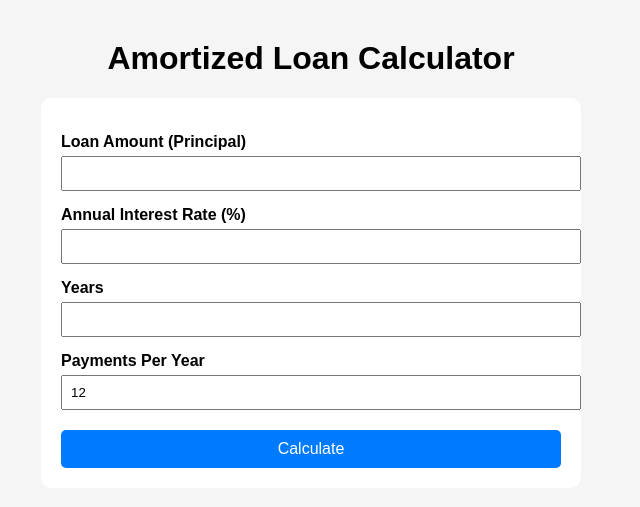
After one commit to seculoseculorum/BalanceSheet, a Flask app: page /loan in a window 1280 px wide. The commit adds this page. Shown: the top 507 px of the page, without its empty margins (329-969 px from the left). Run offline with Flask 3, Linux system fonts and the light colour scheme.

Commit message:
New calculator for loans)

```diff
--- a/app.py
+++ b/app.py
@@ -1,16 +1,75 @@
-from flask import Flask, render_template, request
+from flask import Flask, render_template, request, redirect, url_for
+import math
 
 app = Flask(__name__)
 
-@app.route("/", methods=["GET", "POST"])
-def index():
+# ----------------------------
+# Loan amortization calculator
+# ----------------------------
+
+def amortized_loan_schedule(principal, annual_rate, years, payments_per_year=12):
+    r = annual_rate / payments_per_year
+    n = int(years * payments_per_year)
+
+    payment = principal * (r * (1 + r)**n) / ((1 + r)**n - 1)
+
+    schedule = []
+    balance = principal
+
+    for i in range(1, n + 1):
+        interest = balance * r
+        principal_payment = payment - interest
+        balance -= principal_payment
+        balance = max(balance, 0)
+
+        schedule.append({
+            "payment_number": i,
+            "payment": round(payment, 2),
+            "principal_paid": round(principal_payment, 2),
+            "interest_paid": round(interest, 2),
+            "remaining_balance": round(balance, 2)
+        })
+
+    return schedule
+
+
+# ----------------------------
+# Loan calculator route
+# ----------------------------
+
+@app.route("/loan", methods=["GET", "POST"])
+def loan_calculator():
+    schedule = None
+
+    if request.method == "POST":
+        try:
+            principal = float(request.form.get("principal", 0))
+            annual_rate = float(request.form.get("annual_rate", 0)) / 100
+            years = float(request.form.get("years", 0))
+            payments_per_year = int(request.form.get("ppy", 12))
+
+            schedule = amortized_loan_schedule(
+                principal, annual_rate, years, payments_per_year
+            )
+
+        except ValueError:
+            schedule = []
+
+    return render_template("loan.html", schedule=schedule)
+
+
+# ----------------------------
+# Tase-laskuri (main calculator)
+# ----------------------------
+
+@app.route("/tase", methods=["GET", "POST"])
+def tase_laskuri():
     result = None
     error = None
     rows = []
 
     if request.method == "POST":
         try:
-            # Get data from form
             names = request.form.getlist("name[]")
             classes = request.form.getlist("class[]")
             book_values = request.form.getlist("book_value[]")
@@ -22,7 +81,6 @@ def index():
             total_liabilities_book = 0
             total_liabilities_market = 0
 
-            # Build row data and calculate totals
             for i in range(len(names)):
                 row = {
                     "name": names[i],
@@ -33,10 +91,10 @@ def index():
                 }
                 rows.append(row)
 
-                if classes[i].lower() == "asset":
+                if classes[i].lower() in ["asset", "vara"]:
                     total_assets_book += row["book_value"]
                     total_assets_market += row["market_value"]
-                elif classes[i].lower() == "liability":
+                elif classes[i].lower() in ["liability", "velka"]:
                     total_liabilities_book += row["book_value"]
                     total_liabilities_market += row["market_value"]
 
@@ -52,7 +110,19 @@ def index():
         except ValueError:
             error = "Please enter valid numeric values for Book and Market value."
 
-    return render_template("index.html", result=result, error=error, rows=rows)
+    return render_template("tase.html", result=result, error=error, rows=rows)
+
+
+# ----------------------------
+# New main menu route
+# ----------------------------
+
+@app.route("/")
+def main_index():
+    return render_template("index.html")
+
+
+# ----------------------------
 
 if __name__ == "__main__":
     app.run(debug=True)
--- /dev/null
+++ b/templates/loan.html
@@ -0,0 +1,66 @@
+<!DOCTYPE html>
+<html lang="en">
+<head>
+    <meta charset="UTF-8" />
+    <meta name="viewport" content="width=device-width, initial-scale=1.0" />
+    <title>Loan Calculator</title>
+    <style>
+        body { font-family: Arial, sans-serif; margin: 40px; background: #f5f5f5; }
+        h1 { text-align: center; }
+        form { max-width: 500px; margin: auto; background: white; padding: 20px; border-radius: 10px; }
+        label { display: block; margin-top: 15px; font-weight: bold; }
+        input { width: 100%; padding: 8px; margin-top: 5px; }
+        button { width: 100%; margin-top: 20px; padding: 10px; font-size: 16px; cursor: pointer; background: #007bff; color: white; border: none; border-radius: 5px; }
+        table { width: 100%; border-collapse: collapse; margin-top: 30px; }
+        th, td { border: 1px solid #ccc; padding: 8px; text-align: center; }
+        th { background: #eee; }
+    </style>
+</head>
+<body>
+    <h1>Amortized Loan Calculator</h1>
+
+    <form method="POST">
+        <label>Loan Amount (Principal)</label>
+        <input type="number" step="0.01" name="principal" required />
+
+        <label>Annual Interest Rate (%)</label>
+        <input type="number" step="0.01" name="annual_rate" required />
+
+        <label>Years</label>
+        <input type="number" step="0.1" name="years" required />
+
+        <label>Payments Per Year</label>
+        <input type="number" name="ppy" value="12" required />
+
+        <button type="submit">Calculate</button>
+    </form>
+
+    {% if schedule %}
+    <h2 style="text-align:center; margin-top:40px;">Payment Schedule</h2>
+
+    <table>
+        <thead>
+            <tr>
+                <th>#</th>
+                <th>Payment</th>
+                <th>Principal</th>
+                <th>Interest</th>
+                <th>Remaining Balance</th>
+            </tr>
+        </thead>
+        <tbody>
+            {% for row in schedule %}
+            <tr>
+                <td>{{ row.payment_number }}</td>
+                <td>{{ row.payment }}</td>
+                <td>{{ row.principal_paid }}</td>
+                <td>{{ row.interest_paid }}</td>
+                <td>{{ row.remaining_balance }}</td>
+            </tr>
+            {% endfor %}
+        </tbody>
+    </table>
+    {% endif %}
+
+</body>
+</html>
```
Also changed, not shown: templates/index.html (+12 -79 lines), templates/tase.html (added, +91 -0 lines).
